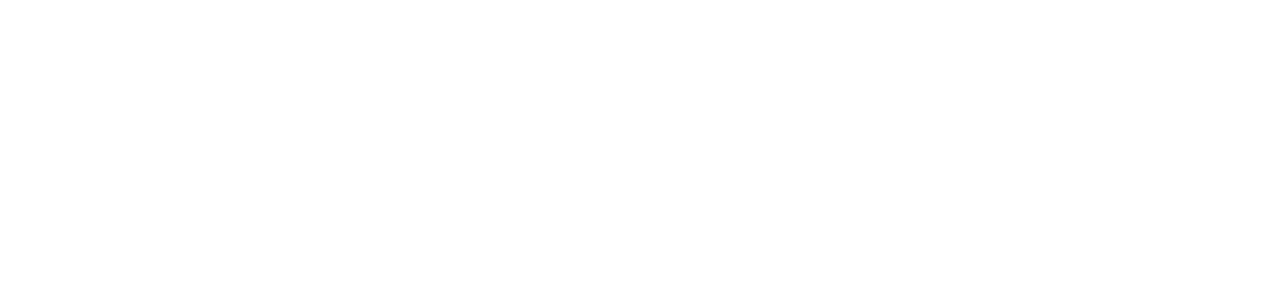
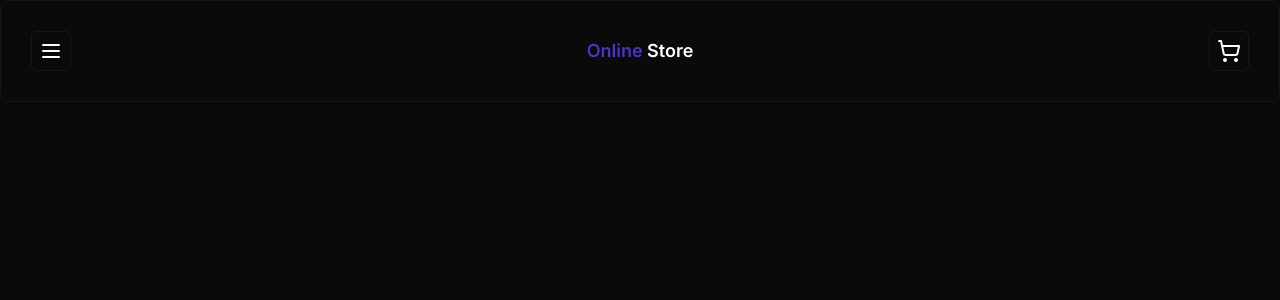
Before and after one commit to PedroGrunwald/online-Store, a Next.js app: page / in a window 1280 px wide. Shown: the top 300 px of the page. Built offline with nearby package versions, Linux system fonts and the light colour scheme.

Commit message:
feat: add button,card and header components

```diff
--- a/package.json
+++ b/package.json
@@ -10,6 +10,7 @@
   },
   "dependencies": {
     "@prisma/client": "^5.4.2",
+    "@radix-ui/react-slot": "^1.0.2",
     "class-variance-authority": "^0.7.0",
     "clsx": "^2.0.0",
     "lucide-react": "^0.288.0",
--- a/src/app/globals.css
+++ b/src/app/globals.css
@@ -4,65 +4,35 @@
 
 @layer base {
   :root {
-    --background: 0 0% 100%;
-    --foreground: 222.2 84% 4.9%;
+    --background: 0 0% 4%;
+    --foreground: 0 0% 100%;
 
-    --card: 0 0% 100%;
-    --card-foreground: 222.2 84% 4.9%;
+    --card: 0 0% 4%;
+    --card-foreground: 0 0% 100%;
 
-    --popover: 0 0% 100%;
-    --popover-foreground: 222.2 84% 4.9%;
+    --popover: 0 0% 4%;
+    --popover-foreground: 0 0% 100%;
 
-    --primary: 222.2 47.4% 11.2%;
-    --primary-foreground: 210 40% 98%;
+    --primary: 252 59% 48%;
+    --primary-foreground: 0 0% 100%;
 
-    --secondary: 210 40% 96.1%;
-    --secondary-foreground: 222.2 47.4% 11.2%;
+    --secondary: 0 0% 9%;
+    --secondary-foreground: 0 0% 100%;
 
-    --muted: 210 40% 96.1%;
-    --muted-foreground: 215.4 16.3% 46.9%;
+    --muted: 0 0% 9%;
+    --muted-foreground: 215 20.2% 65.1%;
 
-    --accent: 210 40% 96.1%;
-    --accent-foreground: 222.2 47.4% 11.2%;
+    --accent: 0 0% 9%;
+    --accent-foreground: 0 0% 100%;
 
-    --destructive: 0 84.2% 60.2%;
-    --destructive-foreground: 210 40% 98%;
+    --destructive: 0 62.8% 30.6%;
+    --destructive-foreground: 0 0% 100%;
 
-    --border: 214.3 31.8% 91.4%;
-    --input: 214.3 31.8% 91.4%;
-    --ring: 222.2 84% 4.9%;
+    --border: 0 0% 9%;
+    --input: 0 0% 9%;
+    --ring: 212.7 26.8% 83.9%;
 
     --radius: 0.5rem;
-  }
-
-  .dark {
-    --background: 222.2 84% 4.9%;
-    --foreground: 210 40% 98%;
-
-    --card: 222.2 84% 4.9%;
-    --card-foreground: 210 40% 98%;
-
-    --popover: 222.2 84% 4.9%;
-    --popover-foreground: 210 40% 98%;
-
-    --primary: 210 40% 98%;
-    --primary-foreground: 222.2 47.4% 11.2%;
-
-    --secondary: 217.2 32.6% 17.5%;
-    --secondary-foreground: 210 40% 98%;
-
-    --muted: 217.2 32.6% 17.5%;
-    --muted-foreground: 215 20.2% 65.1%;
-
-    --accent: 217.2 32.6% 17.5%;
-    --accent-foreground: 210 40% 98%;
-
-    --destructive: 0 62.8% 30.6%;
-    --destructive-foreground: 210 40% 98%;
-
-    --border: 217.2 32.6% 17.5%;
-    --input: 217.2 32.6% 17.5%;
-    --ring: 212.7 26.8% 83.9%;
   }
 }
 
@@ -71,9 +41,9 @@
     @apply border-border;
   }
   body {
-    @apply bg-background text-foreground h-full;
+    @apply h-full bg-background text-foreground;
   }
-  html{
-    @apply h-full
+  html {
+    @apply h-full;
   }
 }
--- a/src/app/layout.tsx
+++ b/src/app/layout.tsx
@@ -1,6 +1,7 @@
 import type { Metadata } from 'next'
 import { Inter } from 'next/font/google'
 import './globals.css'
+import Header from '@/components/ui/header'
 
 const inter = Inter({ subsets: ['latin'] })
 
@@ -16,7 +17,11 @@
 }) {
   return (
     <html lang="en">
-      <body className={inter.className}>{children}</body>
+      <body className={inter.className}>
+        <Header/>
+        {children}
+
+        </body>
     </html>
   )
 }
--- /dev/null
+++ b/src/components/ui/button.tsx
@@ -0,0 +1,56 @@
+import * as React from "react"
+import { Slot } from "@radix-ui/react-slot"
+import { cva, type VariantProps } from "class-variance-authority"
+
+import { cn } from "@/lib/utils"
+
+const buttonVariants = cva(
+  "inline-flex items-center justify-center whitespace-nowrap rounded-md text-sm font-medium ring-offset-background transition-colors focus-visible:outline-none focus-visible:ring-2 focus-visible:ring-ring focus-visible:ring-offset-2 disabled:pointer-events-none disabled:opacity-50",
+  {
+    variants: {
+      variant: {
+        default: "bg-primary text-primary-foreground hover:bg-primary/90",
+        destructive:
+          "bg-destructive text-destructive-foreground hover:bg-destructive/90",
+        outline:
+          "border border-input bg-background hover:bg-accent hover:text-accent-foreground",
+        secondary:
+          "bg-secondary text-secondary-foreground hover:bg-secondary/80",
+        ghost: "hover:bg-accent hover:text-accent-foreground",
+        link: "text-primary underline-offset-4 hover:underline",
+      },
+      size: {
+        default: "h-10 px-4 py-2",
+        sm: "h-9 rounded-md px-3",
+        lg: "h-11 rounded-md px-8",
+        icon: "h-10 w-10",
+      },
+    },
+    defaultVariants: {
+      variant: "default",
+      size: "default",
+    },
+  }
+)
+
+export interface ButtonProps
+  extends React.ButtonHTMLAttributes<HTMLButtonElement>,
+    VariantProps<typeof buttonVariants> {
+  asChild?: boolean
+}
+
+const Button = React.forwardRef<HTMLButtonElement, ButtonProps>(
+  ({ className, variant, size, asChild = false, ...props }, ref) => {
+    const Comp = asChild ? Slot : "button"
+    return (
+      <Comp
+        className={cn(buttonVariants({ variant, size, className }))}
+        ref={ref}
+        {...props}
+      />
+    )
+  }
+)
+Button.displayName = "Button"
+
+export { Button, buttonVariants }
--- /dev/null
+++ b/src/components/ui/card.tsx
@@ -0,0 +1,79 @@
+import * as React from "react"
+
+import { cn } from "@/lib/utils"
+
+const Card = React.forwardRef<
+  HTMLDivElement,
+  React.HTMLAttributes<HTMLDivElement>
+>(({ className, ...props }, ref) => (
+  <div
+    ref={ref}
+    className={cn(
+      "rounded-lg border bg-card text-card-foreground shadow-sm",
+      className
+    )}
+    {...props}
+  />
+))
+Card.displayName = "Card"
+
+const CardHeader = React.forwardRef<
+  HTMLDivElement,
+  React.HTMLAttributes<HTMLDivElement>
+>(({ className, ...props }, ref) => (
+  <div
+    ref={ref}
+    className={cn("flex flex-col space-y-1.5 p-6", className)}
+    {...props}
+  />
+))
+CardHeader.displayName = "CardHeader"
+
+const CardTitle = React.forwardRef<
+  HTMLParagraphElement,
+  React.HTMLAttributes<HTMLHeadingElement>
+>(({ className, ...props }, ref) => (
+  <h3
+    ref={ref}
+    className={cn(
+      "text-2xl font-semibold leading-none tracking-tight",
+      className
+    )}
+    {...props}
+  />
+))
+CardTitle.displayName = "CardTitle"
+
+const CardDescription = React.forwardRef<
+  HTMLParagraphElement,
+  React.HTMLAttributes<HTMLParagraphElement>
+>(({ className, ...props }, ref) => (
+  <p
+    ref={ref}
+    className={cn("text-sm text-muted-foreground", className)}
+    {...props}
+  />
+))
+CardDescription.displayName = "CardDescription"
+
+const CardContent = React.forwardRef<
+  HTMLDivElement,
+  React.HTMLAttributes<HTMLDivElement>
+>(({ className, ...props }, ref) => (
+  <div ref={ref} className={cn("p-6 pt-0", className)} {...props} />
+))
+CardContent.displayName = "CardContent"
+
+const CardFooter = React.forwardRef<
+  HTMLDivElement,
+  React.HTMLAttributes<HTMLDivElement>
+>(({ className, ...props }, ref) => (
+  <div
+    ref={ref}
+    className={cn("flex items-center p-6 pt-0", className)}
+    {...props}
+  />
+))
+CardFooter.displayName = "CardFooter"
+
+export { Card, CardHeader, CardFooter, CardTitle, CardDescription, CardContent }
--- /dev/null
+++ b/src/components/ui/header.tsx
@@ -0,0 +1,22 @@
+import { MenuIcon, ShoppingCartIcon } from "lucide-react";
+import { Button } from "./button";
+import { Card } from "./card";
+
+const Header = () => {
+  return (
+    <section>
+      <Card className="flex items-center justify-between p-[1.875rem]">
+        <Button size="icon" variant="outline">
+          <MenuIcon />
+        </Button>
+        <h1 className="font-semibold text-lg"><span className="text-primary">Online</span> Store</h1>
+
+        <Button size="icon" variant="outline">
+          <ShoppingCartIcon />
+        </Button>
+      </Card>
+    </section>
+  );
+};
+
+export default Header;
```
Also changed, not shown: 1 other file (tests, documents, lock files or other folders).
